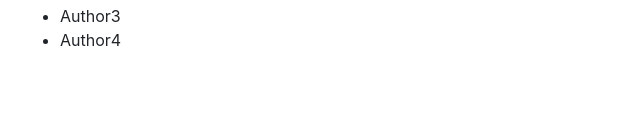
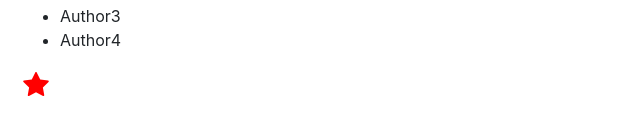
Before and after one commit to mzaken/Angular, an Angular app in the folder HelloWorld/: page / in a window 1280 px wide. Shown: the part 195-330 px from the top of the page, without its empty margins (0-640 px from the left). Built offline with nearby package versions, Linux system fonts and the light colour scheme.

Commit message:
to merge

```diff
--- a/HelloWorld/src/app/app.component.html
+++ b/HelloWorld/src/app/app.component.html
@@ -1,4 +1,4 @@
 <h2>Angular App</h2>
 <courses></courses>
 <app-authors></app-authors>
-<app-favorite-icon></app-favorite-icon>
+<favorite-icon></favorite-icon>
--- a/HelloWorld/src/app/app.module.ts
+++ b/HelloWorld/src/app/app.module.ts
@@ -6,6 +6,11 @@ import { AppComponent } from './app.component';
 import { AuthorsComponent } from './authors/authors.component';
 import { CoursesComponent } from './courses/courses.component';
 import { FavoriteIconComponent } from './favorite-icon/favorite-icon.component';
+import { FontAwesomeModule } from '@fortawesome/angular-fontawesome';
+import { library } from '@fortawesome/fontawesome-svg-core';
+import { fas } from '@fortawesome/free-solid-svg-icons';
+
+library.add(fas);
 
 @NgModule({
   declarations: [
@@ -16,9 +21,17 @@ import { FavoriteIconComponent } from './favorite-icon/favorite-icon.component';
   ],
   imports: [
     BrowserModule,
-    AppRoutingModule
+    AppRoutingModule,
+    FontAwesomeModule
   ],
   providers: [],
   bootstrap: [AppComponent]
 })
-export class AppModule { }
+export class AppModule {
+
+
+  constructor() {
+    //library.add(faStar);
+  }
+
+}
--- a/HelloWorld/src/app/favorite-icon/favorite-icon.component.html
+++ b/HelloWorld/src/app/favorite-icon/favorite-icon.component.html
@@ -1 +1,4 @@
-<p>favorite-icon works!</p>
+<svg class="bi bi-star" width="2em" height="2em" viewBox="0 0 20 20" (click)= "onClick()" [attr.fill]="isFavorite ? 'yellow' :'red'" xmlns="http://www.w3.org/2000/svg">
+    <path fill-rule="evenodd" d="M5.612 17.443c-.386.198-.824-.149-.746-.592l.83-4.73-3.522-3.356c-.33-.314-.16-.888.282-.95l4.898-.696 2.184-4.327c.197-.39.73-.39.927 0l2.184 4.327 4.898.696c.441.062.612.636.283.95l-3.523 3.356.83 4.73c.078.443-.36.79-.746.592L10 15.187l-4.389 2.256z"
+    clip-rule="evenodd"></path>
+</svg>
--- a/HelloWorld/src/app/favorite-icon/favorite-icon.component.ts
+++ b/HelloWorld/src/app/favorite-icon/favorite-icon.component.ts
@@ -1,20 +1,24 @@
 import { Component, OnInit } from '@angular/core';
+//import { faStar as fasStar} from '@fortawesome/free-regular-svg-icons';
+//import { faStar as farStar } from '@fortawesome/free-solid-svg-icons';
 
 @Component({
-  selector: 'app-favorite-icon',
-  template: `
-    <span class="bi bi-star">
-  `,
+  selector: 'favorite-icon',
+  templateUrl: './favorite-icon.component.html',
   styleUrls: ['./favorite-icon.component.css']
 })
 export class FavoriteIconComponent implements OnInit {
-  private isSelected : boolean
+  private isFavorite : boolean
+  //faStar =
   constructor() {
 
   }
 
   ngOnInit(): void {
+  }
 
+  onClick() {
+    this.isFavorite = !this.isFavorite;
   }
 
 }
```
Also changed, not shown: HelloWorld/package.json (+7 -2 lines), 1 other file (tests, documents, lock files or other folders).
